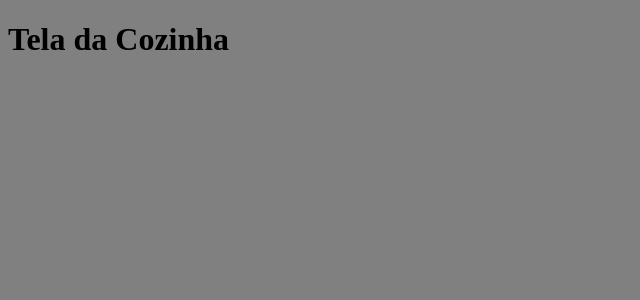
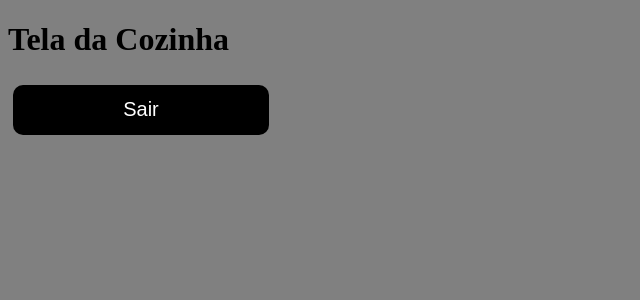
Before and after one commit to Burger-Queen-Laboratoria/SAP004-burger-queen, a React (Create React App) app: page /kitchen in a window 1280 px wide. Shown: the top 300 px of the page, without its empty margins (0-640 px from the left). Built offline with nearby package versions, Linux system fonts and the light colour scheme.

Commit message:
renomeia rotas com minusculas

```diff
--- a/src/App.js
+++ b/src/App.js
@@ -4,7 +4,7 @@ import { BrowserRouter, Switch, Route } from "react-router-dom";
 import { LoginPage } from "./pages/LoginPage.js";
 import { Register } from "./pages/Register.js";
 import { LoungePage } from "./pages/LoungePage.js";
-import KitchenScreen from "./pages/KitchenScreen.js";
+import { KitchenScreen } from "./pages/KitchenScreen.js";
 
 console.log(firebase);
 
--- a/src/pages/KitchenScreen.js
+++ b/src/pages/KitchenScreen.js
@@ -1,9 +1,19 @@
 import React from "react";
+import { useHistory } from "react-router-dom";
+import { BtnBackgroundBlackComponent } from "../components/Button.js";
+import { fireFuncs } from "../firebase/firebaseFunctions.js";
 
-export default function KitchenScreen() {
+export const KitchenScreen = () => {
+  let history = useHistory();
+
+  const handleClick = () => {
+    fireFuncs.authSignOut().then(() => history.push("/"));
+  };
+
   return (
-    <div>
+    <>
       <h1>Tela da Cozinha</h1>
-    </div>
+      <BtnBackgroundBlackComponent name="Sair" func={handleClick} />
+    </>
   );
-}
+};
```
